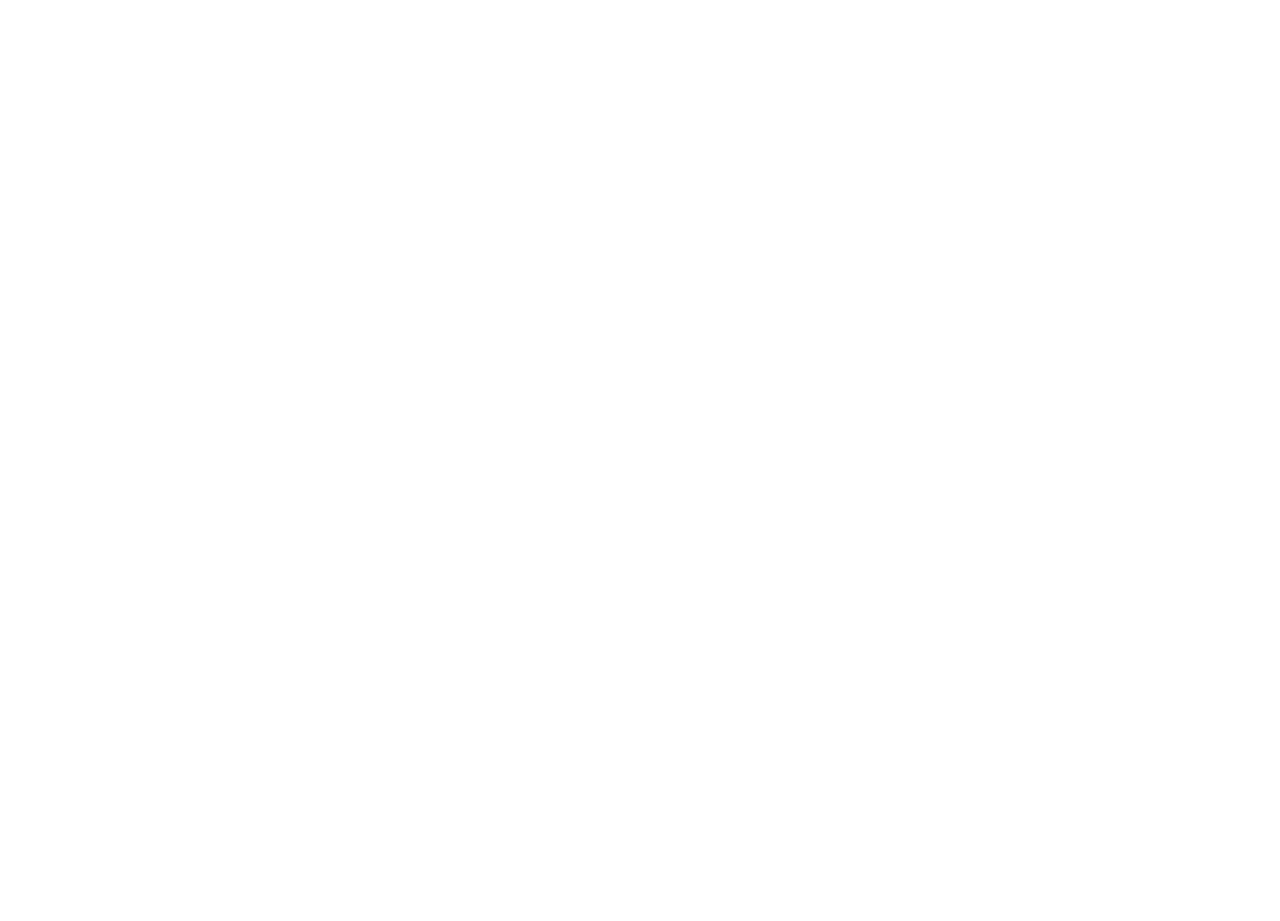
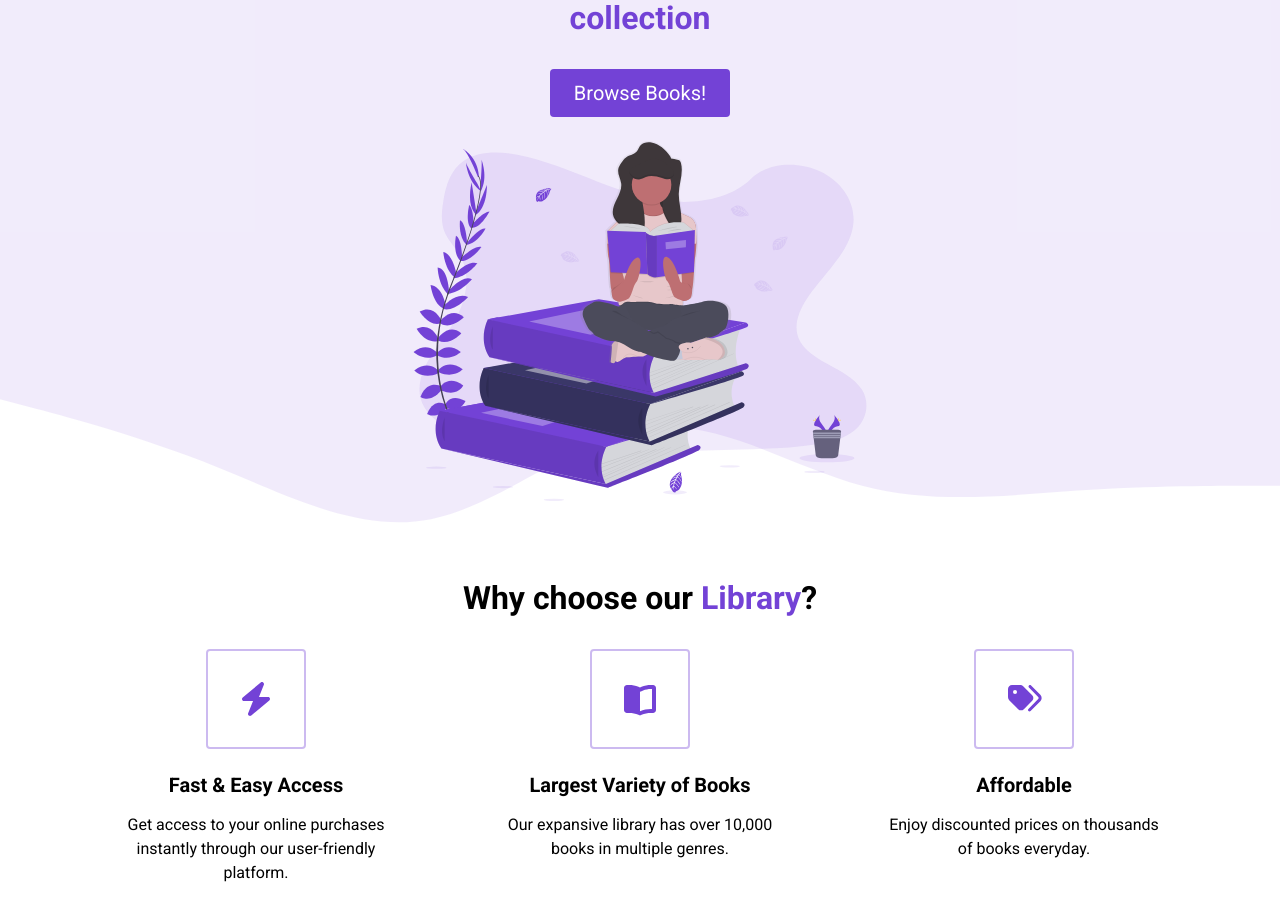
Before and after one commit to navv-r/React-E-Commerce-Course, a React (Create React App) app: page / in a window 1280 px wide. Shown: the part 277-1198 px from the top of the page. Before the commit the page ends 800 px from the top, so only its background shows below. Built offline with nearby package versions, Linux system fonts and the light colour scheme.

Commit message:
highlights section added

```diff
--- a/src/App.js
+++ b/src/App.js
@@ -1,9 +1,13 @@
 import Nav from './components/Nav';
+import Landing from './components/Landing';
+import Highlights from './components/Highlights';
 
 function App() {
   return (
     <div className="App">
       <Nav />
+      <Landing />
+      <Highlights />
     </div>
   );
 }
--- /dev/null
+++ b/src/components/Highlights.jsx
@@ -0,0 +1,48 @@
+import { FontAwesomeIcon } from "@fortawesome/react-fontawesome";
+import React from "react";
+
+const Highlights = () => {
+  return (
+    <section id="highlights">
+      <div className="container">
+        <div className="row">
+          <h2 className="section__title">
+            Why choose our <span className="purple">Library</span>?
+          </h2>
+          <div className="highlight__wrapper">
+            <div className="highlight">
+              <div className="highlight__img">
+                <FontAwesomeIcon icon="bolt" />
+              </div>
+              <h3 className="highlight__subtitle">Fast & Easy Access</h3>
+              <p className="highlight__para">
+                Get access to your online purchases instantly through our
+                user-friendly platform.
+              </p>
+            </div>
+            <div className="highlight">
+              <div className="highlight__img">
+                <FontAwesomeIcon icon="book-open" />
+              </div>
+              <h3 className="highlight__subtitle">Largest Variety of Books</h3>
+              <p className="highlight__para">
+                Our expansive library has over 10,000 books in multiple genres.
+              </p>
+            </div>
+            <div className="highlight">
+              <div className="highlight__img">
+                <FontAwesomeIcon icon="tags" />
+              </div>
+              <h3 className="highlight__subtitle">Affordable</h3>
+              <p className="highlight__para">
+                Enjoy discounted prices on thousands of books everyday.
+              </p>
+            </div>
+          </div>
+        </div>
+      </div>
+    </section>
+  );
+};
+
+export default Highlights;
--- /dev/null
+++ b/src/components/Landing.jsx
@@ -0,0 +1,25 @@
+import React from 'react'
+import UndrawBooks from '../assets/Undraw_Books.svg'
+
+const Landing = () => {
+  return (
+   <section id="landing">
+     <header>
+       <div className="header__container">
+        <div className="header__description">
+           <h1>New York's Most Awarded Online Library Platform</h1>
+           <h2>Find your dream book with <span className="purple">our expansive collection</span></h2>
+           <a href="#features">
+            <button className="btn ">Browse Books!</button>
+           </a>
+        </div>
+         <figure className="header__img--wrapper">
+          <img src={UndrawBooks} alt="" className="header__img" />
+         </figure>
+       </div>
+     </header>
+   </section>
+  )
+}
+
+export default Landing
--- a/src/index.js
+++ b/src/index.js
@@ -4,9 +4,9 @@ import './index.css';
 import App from './App';
 import reportWebVitals from './reportWebVitals';
 import { library } from '@fortawesome/fontawesome-svg-core'
-import { faBars, faShoppingCart, faTimes} from '@fortawesome/free-solid-svg-icons'
+import { faBars, faShoppingCart, faTimes, faBolt, faBookOpen, faTags} from '@fortawesome/free-solid-svg-icons'
 
-library.add(faBars, faShoppingCart, faTimes);
+library.add(faBars, faShoppingCart, faTimes, faBolt, faBookOpen, faTags);
 
 const root = ReactDOM.createRoot(document.getElementById('root'));
 root.render(
```
